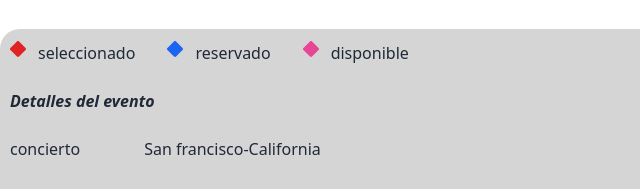
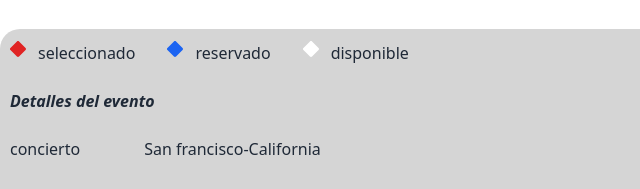
Before and after one commit to Alberto5454/prototipo-app, a website built with Vite: page locations.html in a window 1280 px wide. Shown: the part 451-640 px from the top of the page, 0-640 px from the left. Built offline with nearby package versions, Linux system fonts and the light colour scheme.

Commit message:
guardo de cambios

```diff
--- a/locations.html
+++ b/locations.html
@@ -123,7 +123,7 @@
         </div>
 
         <div class="flex gap-3">
-          <svg xmlns="http://www.w3.org/2000/svg" width="16" height="16" fill="currentColor" class="bi bi-diamod-fill text-pink-500" viewBox="0 0 16 16">
+          <svg xmlns="http://www.w3.org/2000/svg" width="16" height="16" fill="currentColor" class="bi bi-diamod-fill text-white" viewBox="0 0 16 16">
             <path fill-rule="evenodd" d="M6.95.435c.58-.58 1.52-.58 2.1 0l6.515 6.516c.58.58.58 1.519 0 2.098L9.05 15.565c-.58.58-1.519.58-2.098 0L.435 9.05a1.482 1.482 0 0 1 0-2.098L6.95.435z"/>
           </svg>disponible
         </div>
```
Also changed, not shown: timeline.html (+4 -0 lines).
